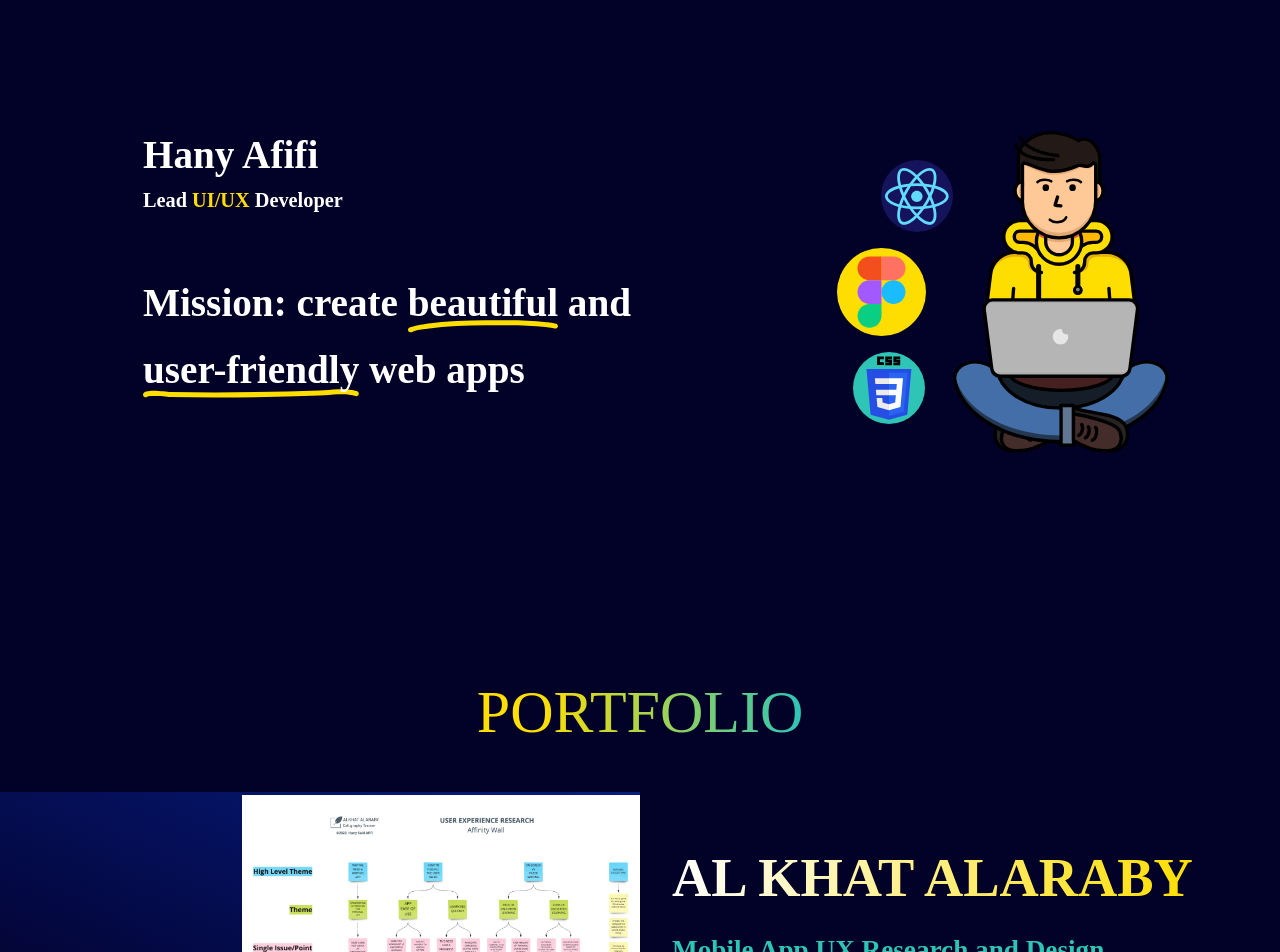
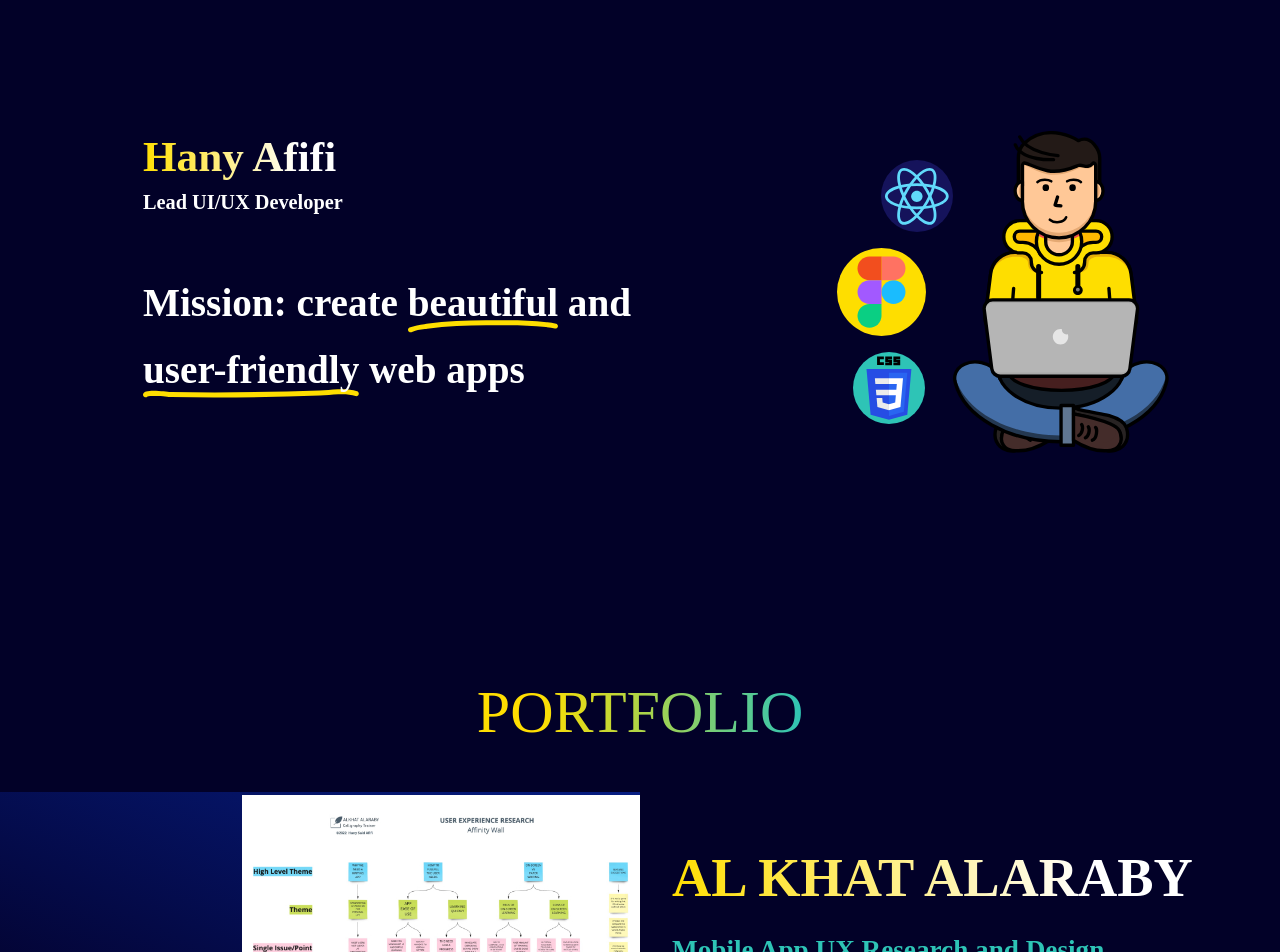
Before and after one commit to haniscape/hanyafifi-dev-2022, a React (Create React App) app: page / in a window 1280 px wide. Shown: the part 200-1152 px from the top of the page. Built offline with nearby package versions, Linux system fonts and the light colour scheme.

Commit message:
xcbvncngvmn

```diff
--- a/src/components/Hero/Hero.css
+++ b/src/components/Hero/Hero.css
@@ -16,9 +16,12 @@
 }
 
 .hero-text h1 {
-  font-size: calc(1.25rem + 1.5vw);
+  font-size: calc(1.5rem + 1.5vw);
   font-weight: 700;
   margin: 0;
+  background: linear-gradient(to right, #ffde01 0%, #ffffff 80%);
+  -webkit-background-clip: text;
+  -webkit-text-fill-color: transparent;
 }
 
 .hero-text p {
@@ -26,13 +29,6 @@
   font-weight: 600;
   margin-top: 10px;
   margin-bottom: 4rem;
-}
-
-.hero-text p span {
-  font-size: calc(0.75rem + 0.65vw);
-  font-weight: 700;
-  color: #fede00;
-  margin: 0 0.25em;
 }
 
 .hero-text span {
--- a/src/components/Hero/Hero.jsx
+++ b/src/components/Hero/Hero.jsx
@@ -25,7 +25,7 @@ const Hero = () => {
 
                         Hany Afifi
                     </h1>
-                    <p>Lead<span>UI/UX</span>Developer</p>
+                    <p>Lead UI/UX Developer</p>
                     <span>
                         Mission: create <span className='underline-a ' style={{ backgroundImage: `url(${underlineA})` }}>beautiful</span>  and <span className='underline-b ' style={{ backgroundImage: `url(${underlineB})` }}>user-friendly</span> web apps
                     </span>
--- a/src/components/Portfolio/Portfolio.css
+++ b/src/components/Portfolio/Portfolio.css
@@ -67,7 +67,7 @@
   font-size: calc(0.2rem + 4vw);
   font-weight: 700;
   text-transform: uppercase;
-  background: linear-gradient(to left, #ffde01 0%, #ffffff 100%);
+  background: linear-gradient(to right, #ffde01 0%, #ffffff 80%);
   -webkit-background-clip: text;
   -webkit-text-fill-color: transparent;
   margin: 0;
--- a/src/components/Work/Work.css
+++ b/src/components/Work/Work.css
@@ -36,7 +36,7 @@
   font-size: calc(0.2rem + 4vw);
   font-weight: 700;
   text-transform: uppercase;
-  background: linear-gradient(to left, #ffde01 0%, #ffffff 100%);
+  background: linear-gradient(to right, #ffde01 0%, #ffffff 80%);
   -webkit-background-clip: text;
   -webkit-text-fill-color: transparent;
   margin: 1.5rem;
```
